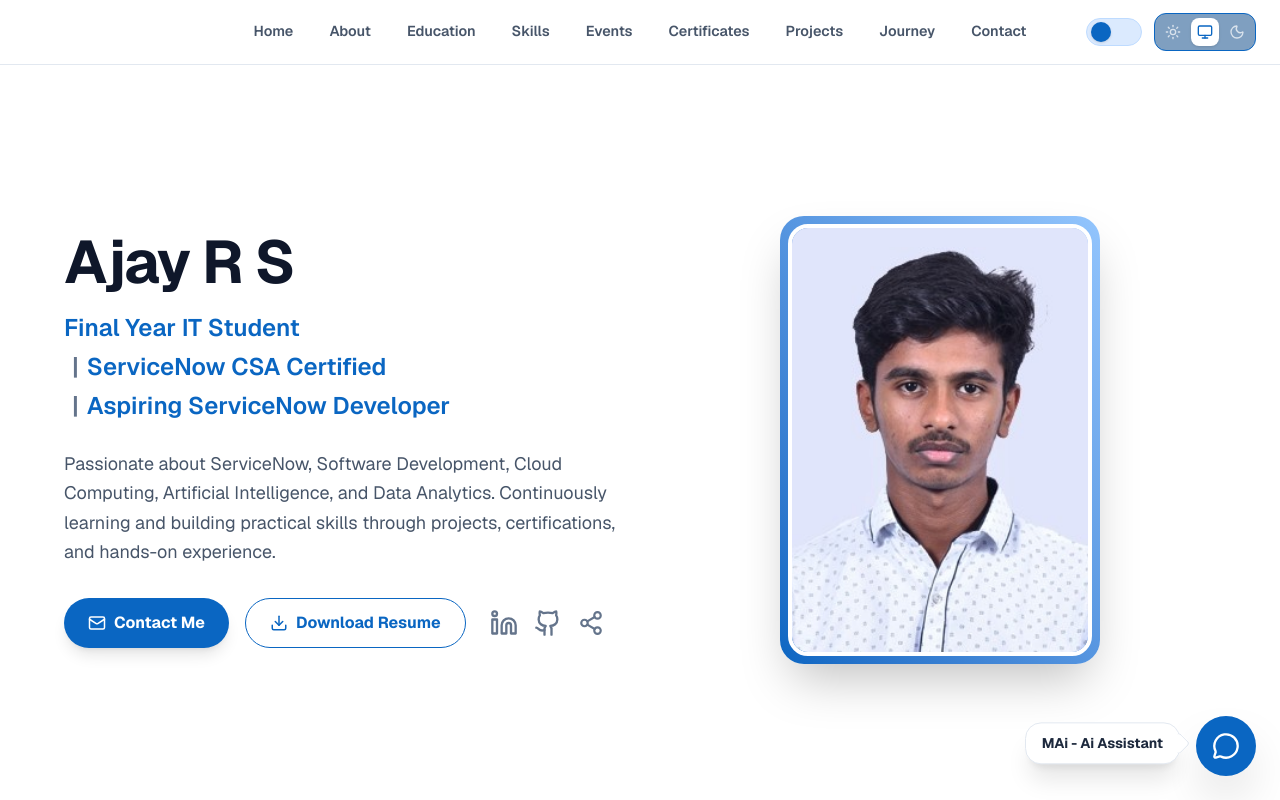
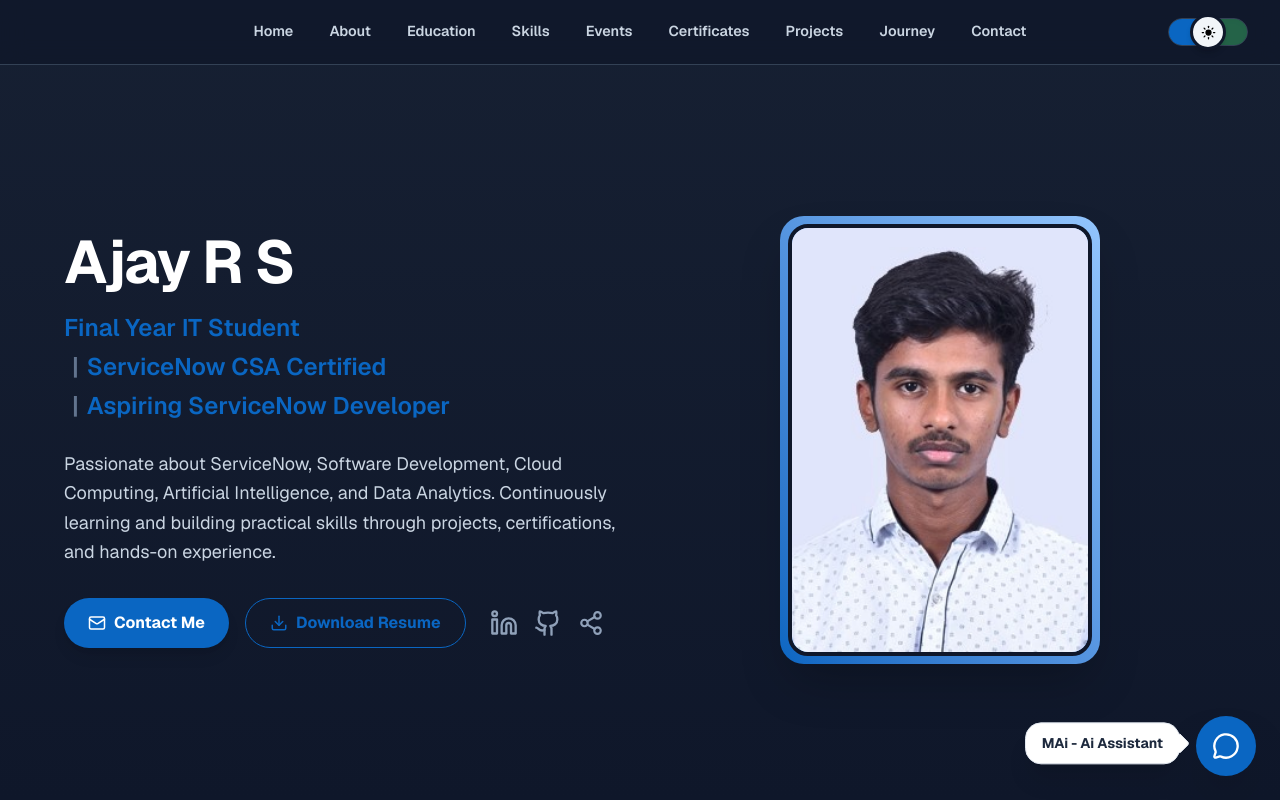
Before and after one commit to AjayyIT/ajay-portfolio, a Next.js app: page / in a window 1280 px wide. Shown: the top 800 px of the page. Built offline with nearby package versions, Linux system fonts and the light colour scheme.

Commit message:
new theme edit-4

```diff
--- a/app/page.tsx
+++ b/app/page.tsx
@@ -1,12 +1,12 @@
 'use client';
 
-import ThemeToggle from '@/components/ThemeToggle';
 import { useState, useEffect } from 'react';
 import { motion, AnimatePresence } from 'framer-motion';
+import { useTheme } from 'next-themes';
 import {
   Briefcase, GraduationCap, Award, Code, Database, Cloud,
   Terminal, Mail, ChevronRight, ChevronLeft, X, Download, Menu, MapPin,
-  CheckCircle2, Route, Send, Check, CalendarDays, Share2
+  CheckCircle2, Route, Send, Check, CalendarDays, Share2, Sun, Moon
 } from 'lucide-react';
 import ChatWidget from '@/components/ChatWidget';
 
@@ -70,7 +70,7 @@ const certifications = [
   { title: "Design Thinking – A Primer (Elite)", issuer: "NPTEL (IIT Madras)", date: "Jan 2026", img: "/certificates/Design thinking.jpg", desc: "Learned user-centric problem-solving methodologies, innovation frameworks, and creative solution development." },
   { title: "Creator Studio Delivery Accreditation", issuer: "ServiceNow", date: "09 Jun 2026", img: "/certificates/ServiceNow accr.jpg", desc: "Demonstrated knowledge of Creator Studio concepts and low-code application development within the ServiceNow platform." },
   { title: "Welcome to ServiceNow Micro-Certification", issuer: "ServiceNow University", date: "14 Apr 2026", img: "/certificates/Micro-Certification ServiceNow.jpg", desc: "Gained foundational knowledge of ServiceNow platform capabilities, workflows, services, and enterprise applications." },
-  { title: "Acquiring Data", issuer: "FutureSkills Prime & NASSCOM", date: "28 May 2026", img: "/certificates/Acquiring Data.jpg", desc: "Learned data acquisition concepts including data types, data warehousing, big data, Hadoop, Hive, metadata, and data validation using Pandas." },
+  { title: "Acquiring Data", issuer: "FutureSkills Prime & NASSCOM", date: "28 May 2026", img: "/certificates/Acquring Data.jpg", desc: "Learned data acquisition concepts including data types, data warehousing, big data, Hadoop, Hive, metadata, and data validation using Pandas." },
   { title: "Data Mining", issuer: "Simplilearn SkillUp", date: "29 Dec 2025", img: "/certificates/Data Mining.jpg", desc: "Explored data mining concepts, classification, clustering, pattern discovery, and knowledge extraction techniques." },
   { title: "Generative AI Literacy", issuer: "Simplilearn SkillUp", date: "30 Apr 2026", img: "/certificates/Gen Ai quiz.jpg", desc: "Learned the fundamentals of Generative AI, its applications, capabilities, limitations, and responsible AI usage." },
   { title: "Getting Started with Playwright using TypeScript", issuer: "Simplilearn SkillUp", date: "11 Apr 2026", img: "/certificates/playwright & TypeScript.jpg", desc: "Learned browser automation, end-to-end testing, and web application testing using Playwright and TypeScript." },
@@ -137,13 +137,23 @@ const navLinks = [
 // --- MAIN COMPONENT ---
 export default function Portfolio() {
 
-  // Theme States
+  // Theme & Mode States
   const [appTheme, setAppTheme] = useState<'linkedin' | 'servicenow'>('linkedin');
+  const { theme, setTheme } = useTheme();
+  const [mounted, setMounted] = useState(false);
 
   useEffect(() => {
+    setMounted(true);
+
+    // Load custom color theme
     const savedTheme = localStorage.getItem('appTheme') as 'linkedin' | 'servicenow';
     if (savedTheme) setAppTheme(savedTheme);
-  }, []);
+
+    // Force Dark Mode on first visit if no preference is set in local storage
+    if (!localStorage.getItem('theme')) {
+      setTheme('dark');
+    }
+  }, [setTheme]);
 
   const handleThemeChange = (theme: 'linkedin' | 'servicenow') => {
     setAppTheme(theme);
@@ -158,20 +168,20 @@ export default function Portfolio() {
     '--c-primary-text': isSN ? '#14803C' : '#0A66C2',
     '--c-hover': isSN ? '#24964A' : '#004182',
 
-    // --- LIGHT MODE COLORS (Completely Overhauled!) ---
-    '--bg-hero-light': isSN ? '#DCEBEB' : '#FFFFFF', // Noticeable light teal hero
-    '--hero-grad-start': isSN ? '#BFE2E2' : 'rgba(255,255,255, 0.2)', // Top of hero gradient
+    // --- LIGHT MODE COLORS ---
+    '--bg-hero-light': isSN ? '#DCEBEB' : '#FFFFFF',
+    '--hero-grad-start': isSN ? '#BFE2E2' : 'rgba(255,255,255, 0.2)',
     '--nav-bg-light': isSN ? 'rgba(220, 235, 235, 0.95)' : 'rgba(255, 255, 255, 0.9)',
-    '--bg-base-light': isSN ? '#F4F9F9' : '#FFFFFF', // Soft off-white teal for base pages
-    '--bg-alt-light': isSN ? '#E6EFEF' : '#F3F6F8', // Stronger teal-grey for alt sections
+    '--bg-base-light': isSN ? '#F4F9F9' : '#FFFFFF',
+    '--bg-alt-light': isSN ? '#E6EFEF' : '#F3F6F8',
 
-    '--text-main-light': isSN ? '#012A34' : '#0f172a', // Deep SN Teal Text
-    '--text-muted-light': isSN ? '#1C4A54' : '#475569', // Muted SN Teal Text
+    '--text-main-light': isSN ? '#012A34' : '#0f172a',
+    '--text-muted-light': isSN ? '#1C4A54' : '#475569',
     '--text-light-light': isSN ? '#436D77' : '#64748b',
-    '--border-light': isSN ? '#C7DCDC' : '#e2e8f0', // Visible SN Teal border
-    '--border-light-subtle': isSN ? '#DDF0F0' : '#f1f5f9', // Very soft border
+    '--border-light': isSN ? '#C7DCDC' : '#e2e8f0',
+    '--border-light-subtle': isSN ? '#DDF0F0' : '#f1f5f9',
 
-    // --- DARK MODE COLORS (The Signature Teal) ---
+    // --- DARK MODE COLORS ---
     '--bg-main': isSN ? '#012A34' : '#0f172a',
     '--bg-main-alpha': isSN ? 'rgba(1, 42, 52, 0.8)' : 'rgba(15, 23, 42, 0.8)',
     '--bg-card': isSN ? '#033E4D' : '#1e293b',
@@ -327,26 +337,43 @@ export default function Portfolio() {
               ))}
             </div>
 
-            {/* Right Side: Theme Selection & Menu */}
+            {/* Right Side: THEME & MODE UNIFIED SWITCH */}
             <div className="flex items-center gap-3 shrink-0 lg:absolute lg:right-0">
 
-              {/* App Theme Selector Toggle (Redesigned) */}
-              <button
-                onClick={() => handleThemeChange(appTheme === 'linkedin' ? 'servicenow' : 'linkedin')}
-                className="relative inline-flex h-7 w-14 items-center rounded-full bg-blue-100 dark:bg-[#0A66C2]/20 border border-blue-200 dark:border-[#0A66C2]/30 transition-colors duration-300 focus:outline-none"
-                title={`Switch to ${appTheme === 'linkedin' ? 'ServiceNow' : 'LinkedIn'} Theme`}
-              >
-                <span
-                  className={`inline-block h-5 w-5 transform rounded-full shadow-sm transition-transform duration-300 ease-in-out ${
-                    appTheme === 'servicenow'
-                      ? 'translate-x-8 bg-[#2EB85C]'
-                      : 'translate-x-1 bg-[#0A66C2]'
-                  }`}
-                />
-              </button>
+              {mounted ? (
+                <div className="relative flex items-center justify-center mx-2">
+                  {/* The Pill Background for Color Selection */}
+                  <div className="flex w-20 h-7 rounded-full overflow-hidden shadow-inner border border-slate-200 dark:border-[var(--border-dark)] cursor-pointer bg-[var(--bg-card-light)] dark:bg-[var(--bg-card)]">
+                    <button
+                      onClick={() => handleThemeChange('linkedin')}
+                      className={`w-1/2 h-full bg-[#0A66C2] transition-all hover:opacity-100 ${appTheme === 'linkedin' ? 'opacity-100' : 'opacity-40'}`}
+                      title="Switch to Deep Blue theme"
+                      aria-label="Switch to Deep Blue theme"
+                    />
+                    <button
+                      onClick={() => handleThemeChange('servicenow')}
+                      className={`w-1/2 h-full bg-[#2EB85C] transition-all hover:opacity-100 ${appTheme === 'servicenow' ? 'opacity-100' : 'opacity-40'}`}
+                      title="Switch to Neon Green theme"
+                      aria-label="Switch to Neon Green theme"
+                    />
+                  </div>
 
-              <ThemeToggle />
+                  {/* The Center Button for Light/Dark Mode */}
+                  <button
+                    onClick={() => setTheme(theme === 'dark' ? 'light' : 'dark')}
+                    className={`absolute w-9 h-9 rounded-full shadow-md flex items-center justify-center transition-all duration-300 z-10 border-[3px] border-[var(--nav-bg-light)] dark:border-[var(--bg-main)]
+                      ${theme === 'light' ? 'bg-black text-white' : 'bg-[#f1f5f9] text-black'}`}
+                    title={theme === 'light' ? 'Switch to Dark Mode' : 'Switch to Light Mode'}
+                    aria-label={theme === 'light' ? 'Switch to Dark Mode' : 'Switch to Light Mode'}
+                  >
+                    {theme === 'light' ? <Moon size={15} fill="currentColor" /> : <Sun size={15} fill="currentColor" />}
+                  </button>
+                </div>
+              ) : (
+                <div className="w-20 h-7 mx-2" /> // Prevents layout shift during loading
+              )}
 
+              {/* Mobile Menu Toggle */}
               <button onClick={() => setIsMenuOpen(!isMenuOpen)} className="lg:hidden p-2 text-[var(--text-muted-light)] dark:text-slate-300 hover:bg-[var(--border-light-subtle)] dark:hover:bg-[var(--bg-card)] rounded-lg transition-colors">
                 {isMenuOpen ? <X size={24} /> : <Menu size={24} />}
               </button>
--- a/components/ThemeToggle.tsx
+++ /dev/null
@@ -1,45 +0,0 @@
-'use client';
-
-import { useTheme } from 'next-themes';
-import { useEffect, useState } from 'react';
-import { Sun, Moon, Monitor } from 'lucide-react';
-
-export default function ThemeToggle() {
-  const [mounted, setMounted] = useState(false);
-  const { theme, setTheme } = useTheme();
-
-  // Prevents hydration mismatch errors
-  useEffect(() => {
-    setMounted(true);
-  }, []);
-
-  if (!mounted) return null;
-
-  return (
-    <div className="flex items-center gap-1 bg-[var(--c-hover)]/50 p-1 rounded-xl border border-[var(--c-primary)]">
-      <button
-        onClick={() => setTheme('light')}
-        className={`p-1.5 rounded-lg transition-all ${theme === 'light' ? 'bg-white text-[var(--c-primary)] shadow-sm' : 'text-white/70 hover:text-white'}`}
-        aria-label="Light Mode"
-      >
-        <Sun size={16} />
-      </button>
-
-      <button
-        onClick={() => setTheme('system')}
-        className={`p-1.5 rounded-lg transition-all ${theme === 'system' ? 'bg-white text-[var(--c-primary)] shadow-sm' : 'text-white/70 hover:text-white'}`}
-        aria-label="System Theme"
-      >
-        <Monitor size={16} />
-      </button>
-
-      <button
-        onClick={() => setTheme('dark')}
-        className={`p-1.5 rounded-lg transition-all ${theme === 'dark' ? 'bg-white text-[var(--c-primary)] shadow-sm' : 'text-white/70 hover:text-white'}`}
-        aria-label="Dark Mode"
-      >
-        <Moon size={16} />
-      </button>
-    </div>
-  );
-}
```
